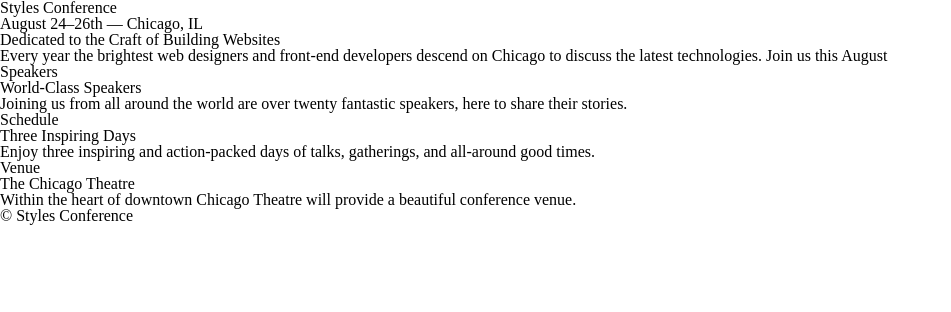
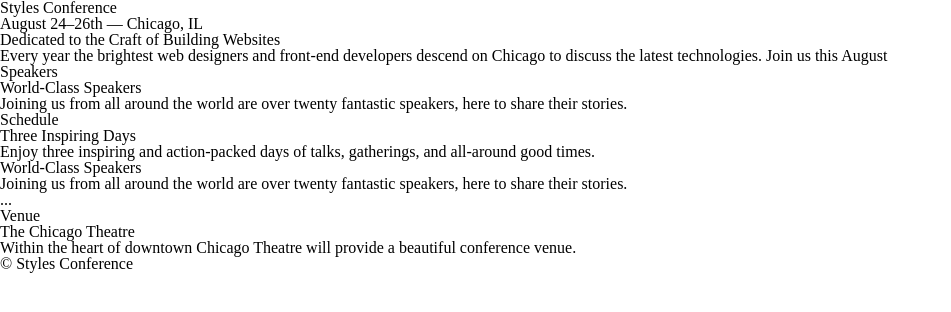
Before and after one commit to 276330/styles-conference, a plain HTML site: page index.html in a window 1280 px wide. Shown: the whole page, without its empty margins (0-951 px from the left). Drawn offline with Linux system fonts and the light colour scheme.

Commit message:
Revert "Update index.html"
This reverts commit 0eefa9659f90dc1fcb2eddb8fbd51df992ec8c3a.

```diff
--- a/index.html
+++ b/index.html
@@ -33,9 +33,12 @@
               <h5>Schedule</h5>
               <h3>Three Inspiring Days</h3>
               <p>Enjoy three inspiring and action-packed days of talks, gatherings, and all-around good times.</p>
+              <h3>World-Class Speakers</h3>
+              <p>Joining us from all around the world are over twenty fantastic speakers, here to share their stories.</p>
             </section>
 
 
+            ...
 
           </section>
 
```
